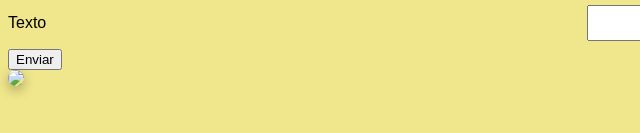
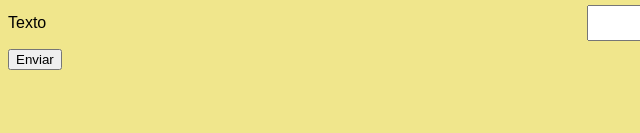
Before and after one commit to katchaucris95-eng/cuidados-capilares, a plain HTML site: page contato.html in a window 1280 px wide. Shown: the part 219-352 px from the top of the page, 0-640 px from the left. Drawn offline with Linux system fonts and the light colour scheme.

Commit message:
alteracoes

```diff
--- a/contato.html
+++ b/contato.html
@@ -38,7 +38,6 @@
         </div>
         <button type="submit" id="enviar-btn">Enviar</button>
     </form>
-        <img src="link da imagem" class="imagem">
 
     <script src="js/scripts.js"></script>
 </body>
```
Also changed, not shown: fatores.html (+0 -1 lines).
